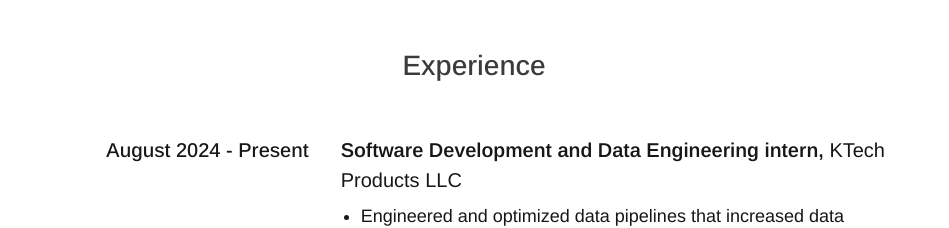
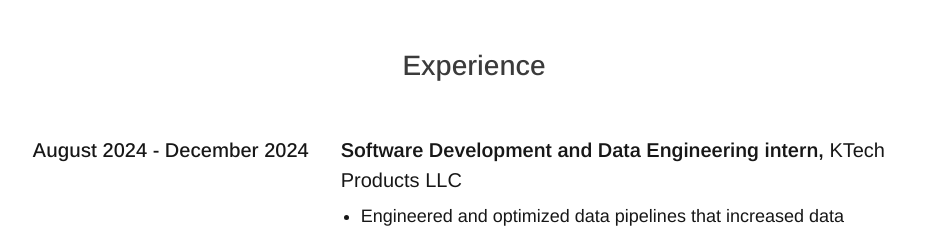
Before and after one commit to Amoghavarsha-Rao/portfolio-v1.0, a React (Vite) app: page / in a window 1280 px wide. Shown: the part 1420-1648 px from the top of the page, without its empty margins (166-1115 px from the left). Built offline with nearby package versions, Linux system fonts and the light colour scheme.

Commit message:
edited experience post KTech internship

```diff
--- a/src/components/Experience.jsx
+++ b/src/components/Experience.jsx
@@ -3,7 +3,7 @@ import "./experience.css";
 
 const EXPERIENCES = [
   {
-    year: "August 2024 - Present",
+    year: "August 2024 - December 2024",
     role: "Software Development and Data Engineering intern",
     company: "KTech Products LLC",
     description1:
```
